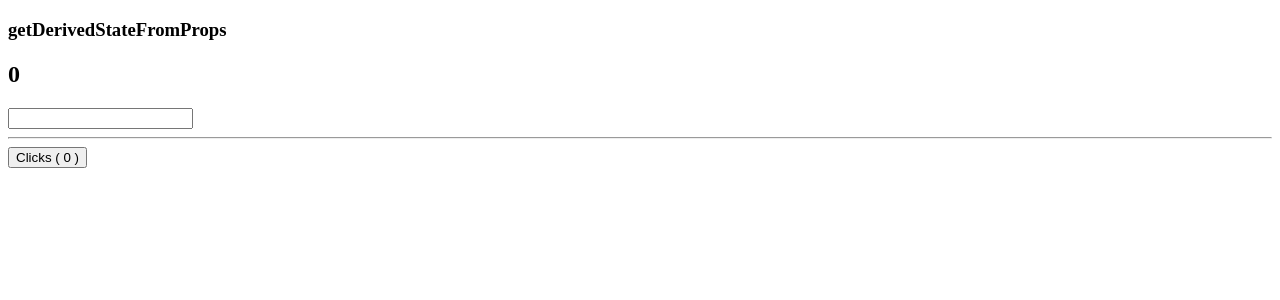
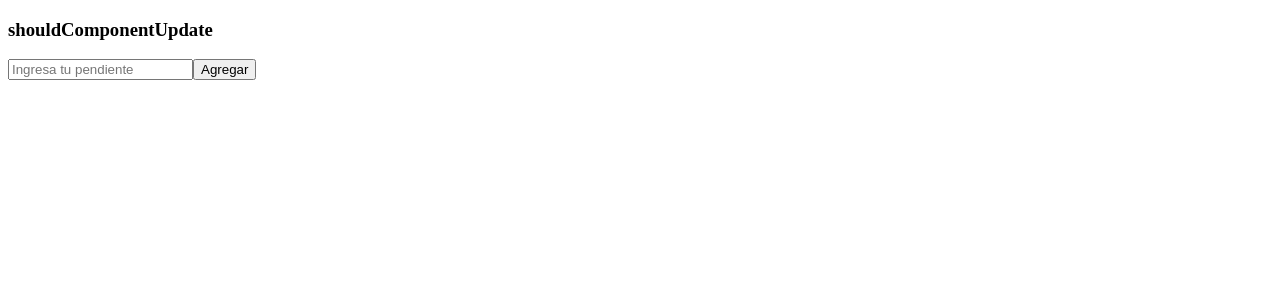
Before and after one commit to Eisten1996/react-fundamentos, a React (Create React App) app: page / in a window 1280 px wide. Shown: the top 300 px of the page. Built offline with nearby package versions, Linux system fonts and the light colour scheme.

Commit message:
El método shouldComponentUpdate

```diff
--- a/src/App.js
+++ b/src/App.js
@@ -1,35 +1,29 @@
 import React, { Component } from 'react'
-class Contador extends Component {
-  state = {
-    num: this.props.num,
+
+const itemStyle = {
+  padding: '1em',
+  borderBottom: '1px solid #CCC',
+  marginTop: '0.4em',
+}
+class Item extends Component {
+  handlerClick = () => {
+    this.props.onRemove(this.props.item)
   }
 
-  static getDerivedStateFromProps(nextProps, prevState) {
-    // if (prevState.num !== nextProps.num) {
-    //   return {
-    //     num: nextProps.num,
-    //   }
-    // }
-    if (prevState.num < nextProps.num) {
-      return {
-        num: nextProps.num,
-      }
+  shouldComponentUpdate(nextProps, nextState) {
+    if (nextProps.item.id !== this.props.item.id) {
+      return true
     }
-  }
-
-  add = () => {
-    this.setState((state) => ({
-      num: state.num + 1,
-    }))
+    return false
   }
 
   render() {
-    const { num } = this.state
-
+    const { item } = this.props
+    console.log('render' + item.text)
     return (
-      <div>
-        <hr />
-        <button onClick={this.add}>Clicks ( {num} )</button>
+      <div style={itemStyle}>
+        <button onClick={this.handlerClick}>x</button>
+        <span>{item.text}</span>
       </div>
     )
   }
@@ -37,27 +31,41 @@ class Contador extends Component {
 
 class App extends Component {
   state = {
-    numero: 0,
+    list: [],
   }
 
-  handleChange = (e) => {
-    let numero = parseInt(e.target.value)
+  agregar = (e) => {
+    e.preventDefault()
+    const text = e.target[0].value
+    const id = Math.random().toString(16)
+    const pendiente = { text, id }
+    this.setState({
+      list: [...this.state.list, pendiente],
+    })
+    e.target[0].value = ''
+  }
 
-    if (isNaN(numero)) {
-      numero = 0
-    }
-
-    this.setState({ numero })
+  eliminar = (item) => {
+    this.setState((state) => ({
+      list: state.list.filter((_item) => {
+        return item.id !== _item.id
+      }),
+    }))
   }
 
   render() {
-    const { numero } = this.state
     return (
       <div>
-        <h3>getDerivedStateFromProps</h3>
-        <h2>{numero}</h2>
-        <input type="text" onChange={this.handleChange} />
-        <Contador num={numero} />
+        <h3>shouldComponentUpdate</h3>
+        <form onSubmit={this.agregar}>
+          <input type="text" placeholder="Ingresa tu pendiente"></input>
+          <button>Agregar</button>
+        </form>
+        <div>
+          {this.state.list.map((item) => (
+            <Item key={item.id} item={item} onRemove={this.eliminar} />
+          ))}
+        </div>
       </div>
     )
   }
```
